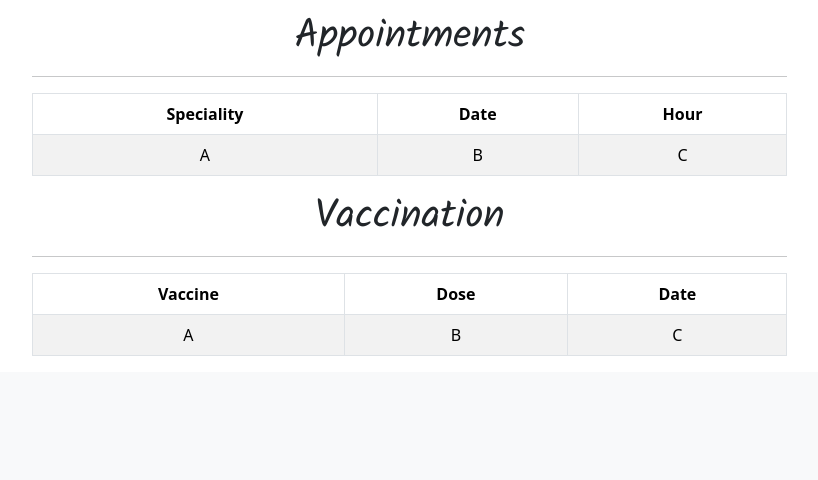
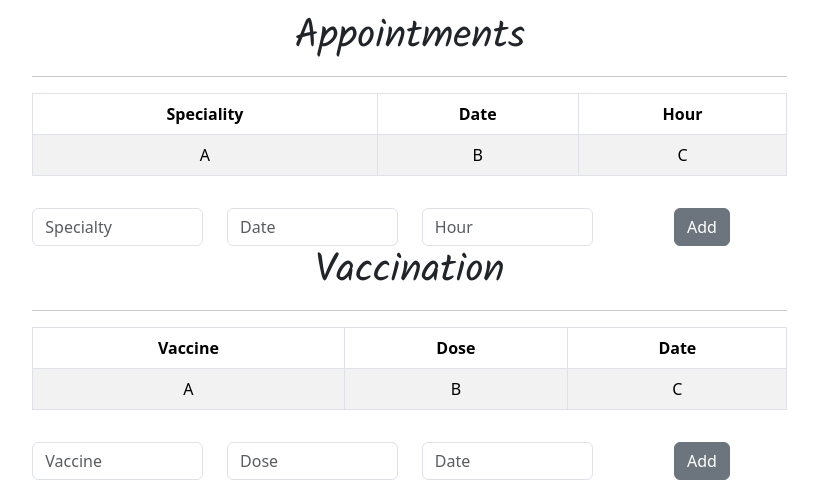
Before and after one commit to Thiagoalves033/Final_Project, a Flask app: page /profiles in a window 1280 px wide. Shown: the part 551-1031 px from the top of the page, without its empty margins (217-1035 px from the left). Before the commit the page ends 923 px from the top, so only its background shows below. Run offline with Flask 3, Linux system fonts and the light colour scheme; the visitor is signed in with stand-in values (Sample User, id 1).

Commit message:
Created scripts for tables in profiles page

```diff
--- /dev/null
+++ b/static/scripts.js
@@ -0,0 +1,49 @@
+// Appointments
+
+document.addEventListener('DOMContentLoaded', function() {
+    let btnAdd = document.querySelector('#ap_button');
+    let table = document.querySelector('#ap_table');
+    let specialtyInput = document.querySelector('#specialty');
+    let dateInput = document.querySelector('#ap_date');
+    let hourInput = document.querySelector('#hour');
+
+    btnAdd.addEventListener('click', () => {
+        let specialty = specialtyInput.value;
+        let date = dateInput.value;
+        let hour = hourInput.value;
+
+        let template = `
+                    <tr>
+                        <td>${specialty}</td>
+                        <td>${date}</td>
+                        <td>${hour}</td>
+                    </tr>`;
+
+    table.innerHTML += template;
+    });
+});
+
+// Vaccination
+
+document.addEventListener('DOMContentLoaded', function() {
+    let btnAdd = document.querySelector('#va_button');
+    let table = document.querySelector('#va_table');
+    let vaccineInput = document.querySelector('#vaccine');
+    let doseInput = document.querySelector('#dose');
+    let dateInput = document.querySelector('#va_date');
+
+    btnAdd.addEventListener('click', () => {
+        let vaccine = vaccineInput.value;
+        let dose = doseInput.value;
+        let date = dateInput.value;
+
+        let template = `
+                    <tr>
+                        <td>${vaccine}</td>
+                        <td>${dose}</td>
+                        <td>${date}</td>
+                    </tr>`;
+
+    table.innerHTML += template;
+    });
+});
--- a/templates/layout.html
+++ b/templates/layout.html
@@ -12,6 +12,9 @@
 
         <!-- CSS -->
         <link href="static/style.css" rel="stylesheet">
+
+        <!-- Scripts -->
+        <script src="static/scripts.js"></script>
 
         <!-- Fonts -->
         <link rel="preconnect" href="https://fonts.googleapis.com">
--- a/templates/profiles.html
+++ b/templates/profiles.html
@@ -52,9 +55,29 @@
                         </tbody>
                     </table>
 
+                    <!-- Add new row to appointments-->
+                    <div class="row">
+                        <div class="col-3">
+                            <input class="form-control mt-3" type="text" placeholder="Specialty" id="specialty" autocomplete="off">
+                        </div>
+
+                        <div class="col-3">
+                            <input class="form-control mt-3" type="text" placeholder="Date" id="ap_date" autocomplete="off">
+                        </div>
+
+                        <div class="col-3">
+                            <input class="form-control mt-3" type="text" placeholder="Hour" id="hour" autocomplete="off">
+                        </div>
+
+                        <div class="col-3 mt-3">
+                            <button type="button" class="btn btn-secondary" id="ap_button">Add</button>
+                        </div>
+                    </div>
+
+                    <!-- Vaccination -->
                     <h2>Vaccination</h2>
                     <hr>
-                    <table class="table table table-bordered table-striped">
+                    <table class="table table table-bordered table-striped" id="va_table">
                         <thead>
                             <th>Vaccine</th>
                             <th>Dose</th>
@@ -68,16 +91,37 @@
                             </tr>
                         </tbody>
                     </table>
+
+
+                    <!-- Add new row to vaccination-->
+                    <div class="row">
+                        <div class="col-3">
+                            <input class="form-control mt-3" type="text" placeholder="Vaccine" id="vaccine" autocomplete="off">
+                        </div>
+
+                        <div class="col-3">
+                            <input class="form-control mt-3" type="text" placeholder="Dose" id="dose" autocomplete="off">
+                        </div>
+
+                        <div class="col-3">
+                            <input class="form-control mt-3" type="text" placeholder="Date" id="va_date" autocomplete="off">
+                        </div>
+
+                        <div class="col-3 mt-3">
+                            <button type="button" class="btn btn-secondary" id="va_button">Add</button>
+                        </div>
+                    </div>
+
                 </div>
 
-                <!-- Form -->
+                <!-- New profile form -->
                 <div class="tab-pane fade" id="add" role="tabpanel" aria-labelledby="add-tab" tabindex="0">
                     <form>
                         <h2>Add a new profile:</h2>
 
                         <div class="row">
                             <div class="col-8">
-                                <input class="form-control mt-3" type="text" placeholder="Name" id="profile_name" name="profile_name" autofocus autocomplete="off" required>
+                                <input class="form-control mt-3" type="text" placeholder="Name" id="profile_name" autocomplete="off" required>
                             </div>
 
                             <div class="col-4 mt-3">
@@ -95,10 +139,9 @@
                             </div>
                         </div>
 
-                        <input class="form-control mt-3" type="text" placeholder="Allergies" id="allergies" name="allergies" autocomplete="off" required>
+                        <input class="form-control mt-3" type="text" placeholder="Allergies" id="allergies" autocomplete="off" required>
 
-                        <input class="form-control mt-3" type="text" placeholder="Medications" id="medications" name="medications" autocomplete="off" required>
-
+                        <input class="form-control mt-3" type="text" placeholder="Medications" id="medications" autocomplete="off" required>
                     </form>
                 </div>
             </div>
```
Also changed, not shown: other parts of templates/profiles.html (+4 -1 lines).
